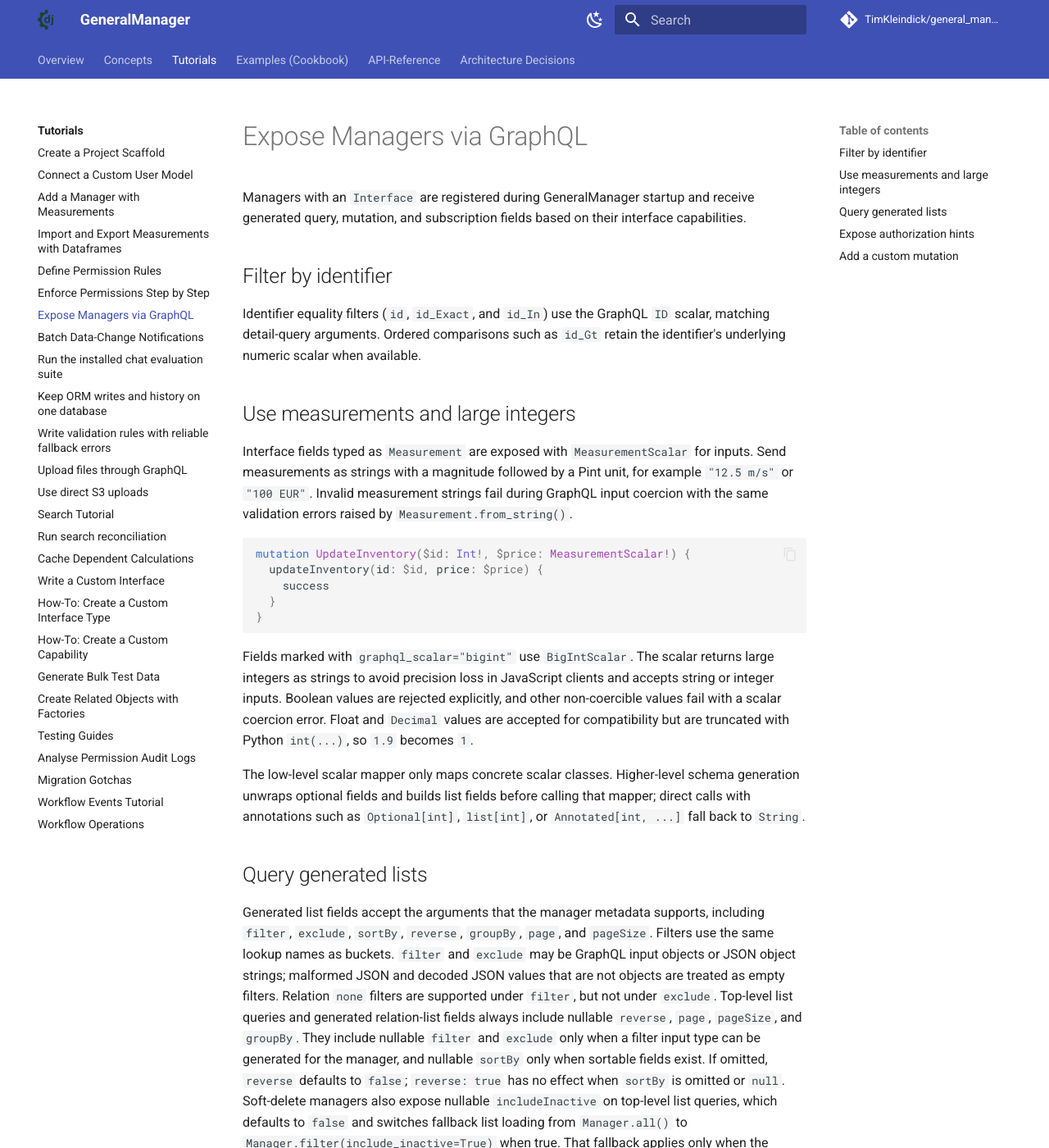
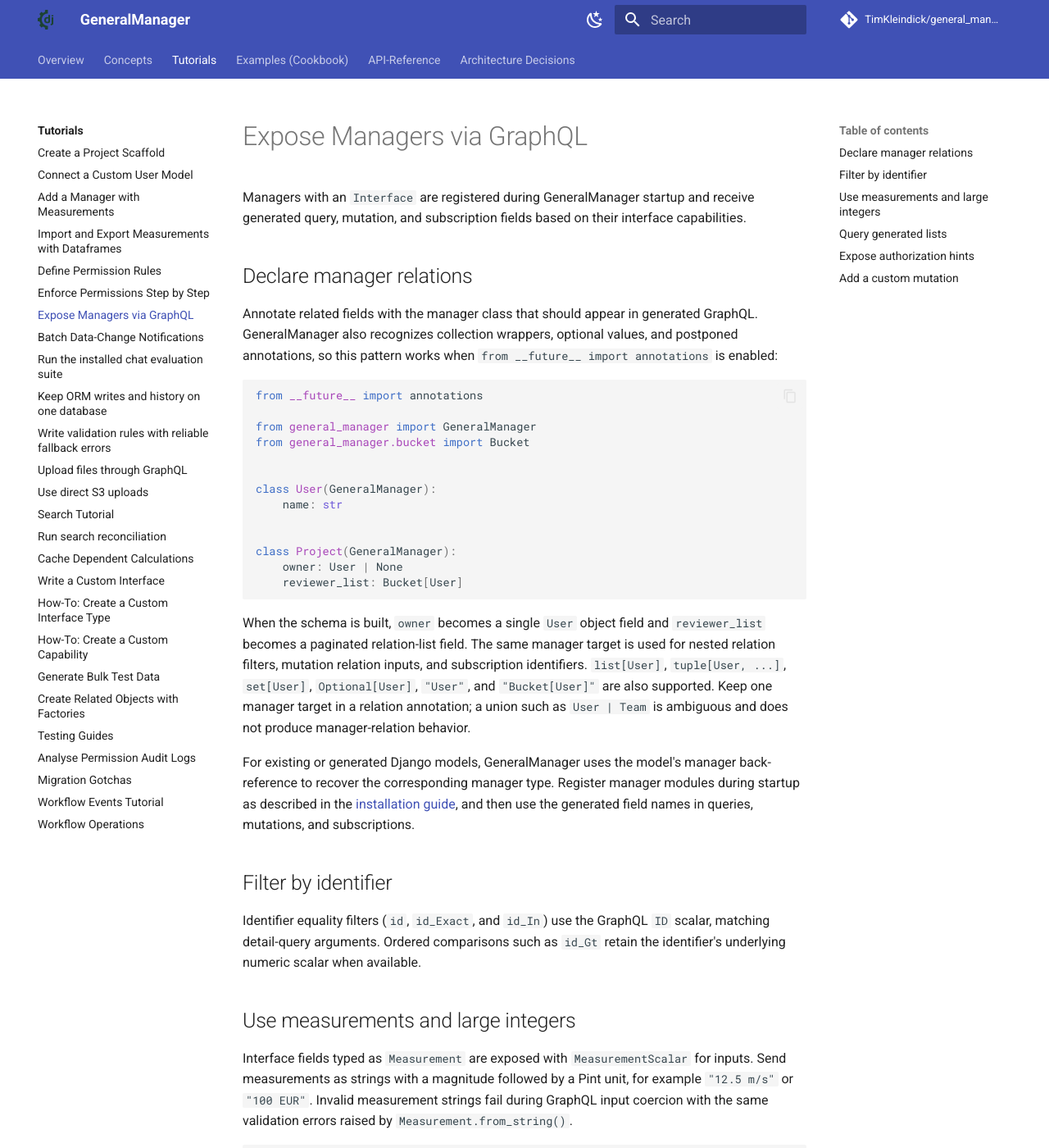
Before and after one commit to TimKleindick/general_manager, an MkDocs documentation site: the page built from docs/howto/expose_via_graphql.md, in a window 1280 px wide and 1400 px high. Shown: the whole window at 82% size. Built offline with MkDocs 1.6.1 and Material for MkDocs 9.7.7, drawn with Linux system fonts in a browser that asks for light colours; comment, search, counter and statistics services are not loaded.

Commit message:
docs: document GraphQL relation annotation compatibility

````diff
--- a/docs/howto/expose_via_graphql.md
+++ b/docs/howto/expose_via_graphql.md
@@ -1,6 +1,43 @@
 # Expose Managers via GraphQL
 
 Managers with an `Interface` are registered during GeneralManager startup and receive generated query, mutation, and subscription fields based on their interface capabilities.
+
+## Declare manager relations
+
+Annotate related fields with the manager class that should appear in generated
+GraphQL. GeneralManager also recognizes collection wrappers, optional values,
+and postponed annotations, so this pattern works when `from __future__ import
+annotations` is enabled:
+
+```python
+from __future__ import annotations
+
+from general_manager import GeneralManager
+from general_manager.bucket import Bucket
+
+
+class User(GeneralManager):
+    name: str
+
+
+class Project(GeneralManager):
+    owner: User | None
+    reviewer_list: Bucket[User]
+```
+
+When the schema is built, `owner` becomes a single `User` object field and
+`reviewer_list` becomes a paginated relation-list field. The same manager target
+is used for nested relation filters, mutation relation inputs, and subscription
+identifiers. `list[User]`, `tuple[User, ...]`, `set[User]`, `Optional[User]`,
+`"User"`, and `"Bucket[User]"` are also supported. Keep one manager target in a
+relation annotation; a union such as `User | Team` is ambiguous and does not
+produce manager-relation behavior.
+
+For existing or generated Django models, GeneralManager uses the model's
+manager back-reference to recover the corresponding manager type. Register
+manager modules during startup as described in the [installation
+guide](../installation.md), and then use the generated field names in queries,
+mutations, and subscriptions.
 
 ## Filter by identifier
 
````
Also changed, not shown: docs/api/graphql.md (+32 -0 lines), docs/concepts/graphql/schema_autogen.md (+27 -0 lines), docs/examples/graphql_queries.md (+37 -0 lines).
